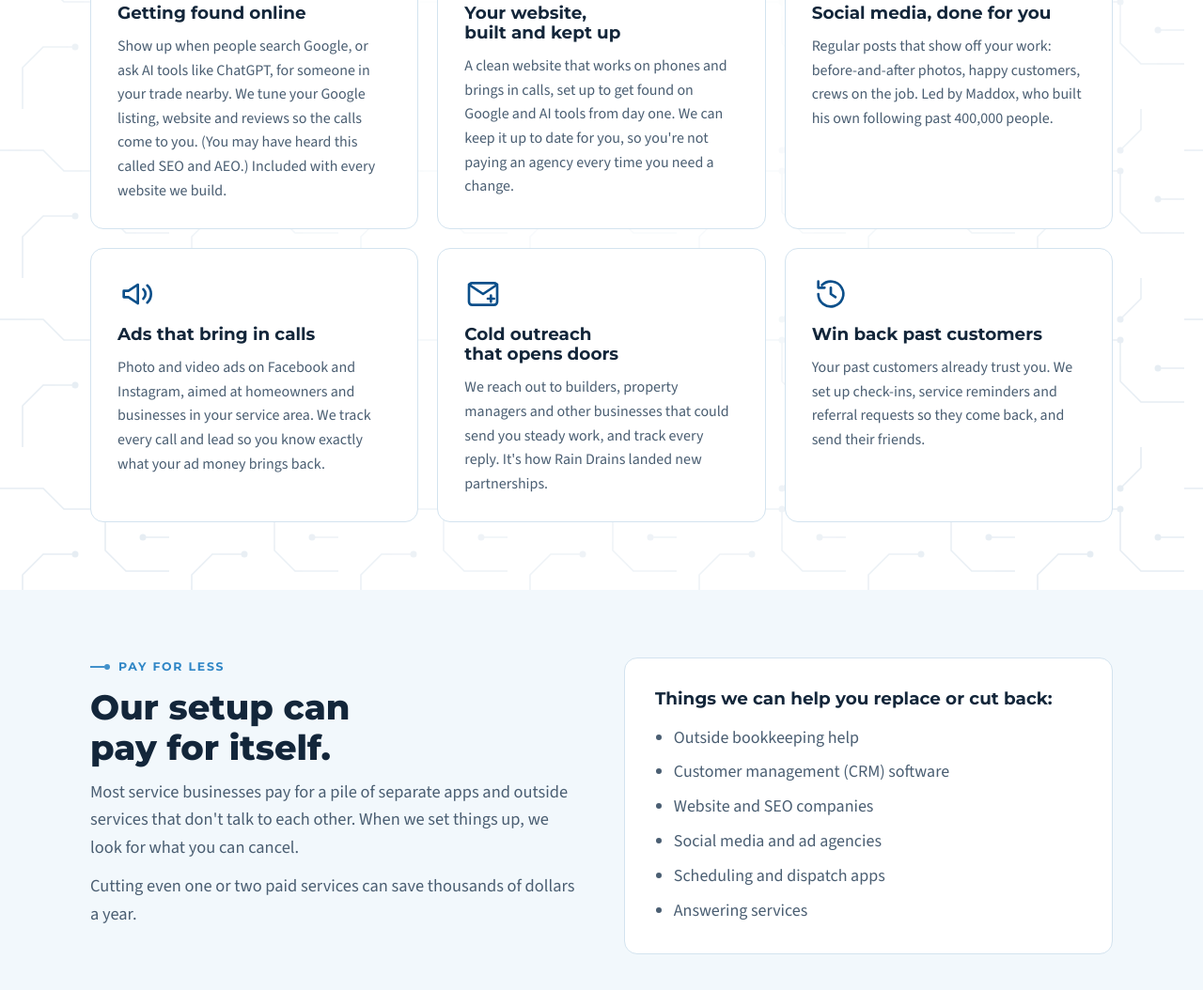
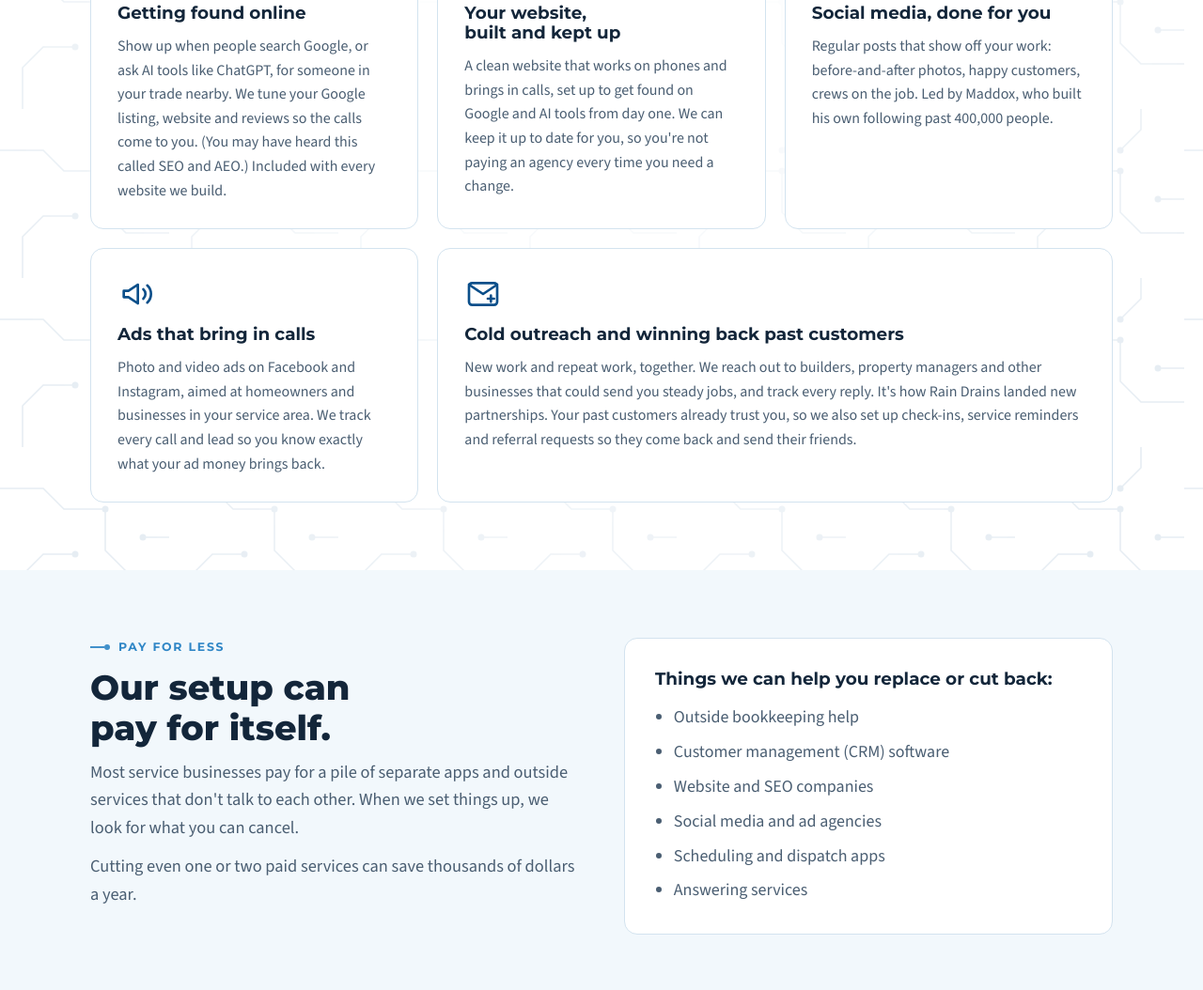
Before and after one commit to raindrainsunlimited-droid/commonwealthaiintegrations, a plain HTML site: page services.html in a window 1280 px wide. Shown: the part 1389-2443 px from the top of the page at 94% size. Drawn offline with nearby package versions, Linux system fonts and the light colour scheme.

Commit message:
Combine cold outreach and past customer win-back into one $1,500 service
Co-Authored-By: Claude Opus 5.5 <noreply@anthropic.com>
Claude-Session: https://claude.ai/code/session_01LN518XrKkaiGEh6CLF9bFm

```diff
--- a/services.html
+++ b/services.html
@@ -115,15 +115,10 @@
           <h3>Ads that bring in calls</h3>
           <p>Photo and video ads on Facebook and Instagram, aimed at homeowners and businesses in your service area. We track every call and lead so you know exactly what your ad money brings back.</p>
         </article>
-        <article class="sol">
+        <article class="sol sol-wide">
           <svg viewBox="0 0 24 24" aria-hidden="true"><path d="M3 6l9 6 9-6"></path><rect x="3" y="5" width="18" height="14" rx="2"></rect><path d="M15 15h4M17 13v4"></path></svg>
-          <h3>Cold outreach that opens doors</h3>
-          <p>We reach out to builders, property managers and other businesses that could send you steady work, and track every reply. It's how Rain Drains landed new partnerships.</p>
-        </article>
-        <article class="sol">
-          <svg viewBox="0 0 24 24" aria-hidden="true"><path d="M4 12a8 8 0 1 0 2.3-5.6"></path><path d="M4 4v4h4"></path><path d="M12 8v4l3 2"></path></svg>
-          <h3>Win back past customers</h3>
-          <p>Your past customers already trust you. We set up check-ins, service reminders and referral requests so they come back, and send their friends.</p>
+          <h3>Cold outreach and winning back past customers</h3>
+          <p>New work and repeat work, together. We reach out to builders, property managers and other businesses that could send you steady jobs, and track every reply. It's how Rain Drains landed new partnerships. Your past customers already trust you, so we also set up check-ins, service reminders and referral requests so they come back and send their friends.</p>
         </article>
         </div>
       </div>
--- a/styles.css
+++ b/styles.css
@@ -373,3 +373,6 @@ main>section:first-of-type::before{content:"";position:absolute;inset:0;z-index:
 @media (max-width:480px){.support-note{flex-direction:column;align-items:flex-start}}
 .sol-addon{border-style:dashed}
 .sol-tag{position:absolute;top:16px;right:16px;font-family:var(--display);font-size:.66rem;font-weight:700;letter-spacing:.12em;text-transform:uppercase;color:var(--sea);border:1px solid var(--line);padding:3px 9px;border-radius:999px}
+.sol-wide{grid-column:span 2}
+@media (max-width:640px){.sol-wide{grid-column:auto}}
+.addons-grid li:last-child:nth-child(odd){grid-column:1/-1}
```
Also changed, not shown: pricing.html (+1 -2 lines).
